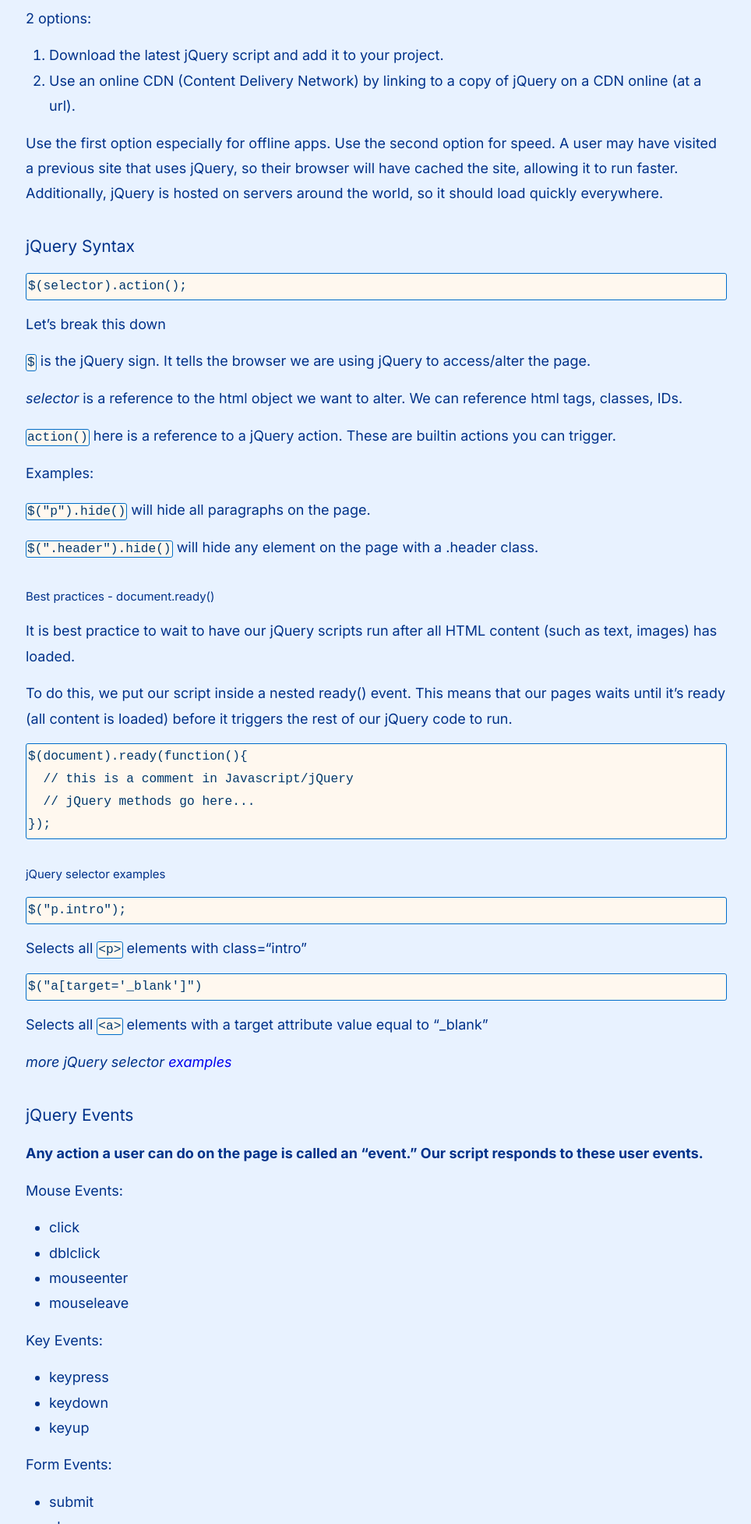
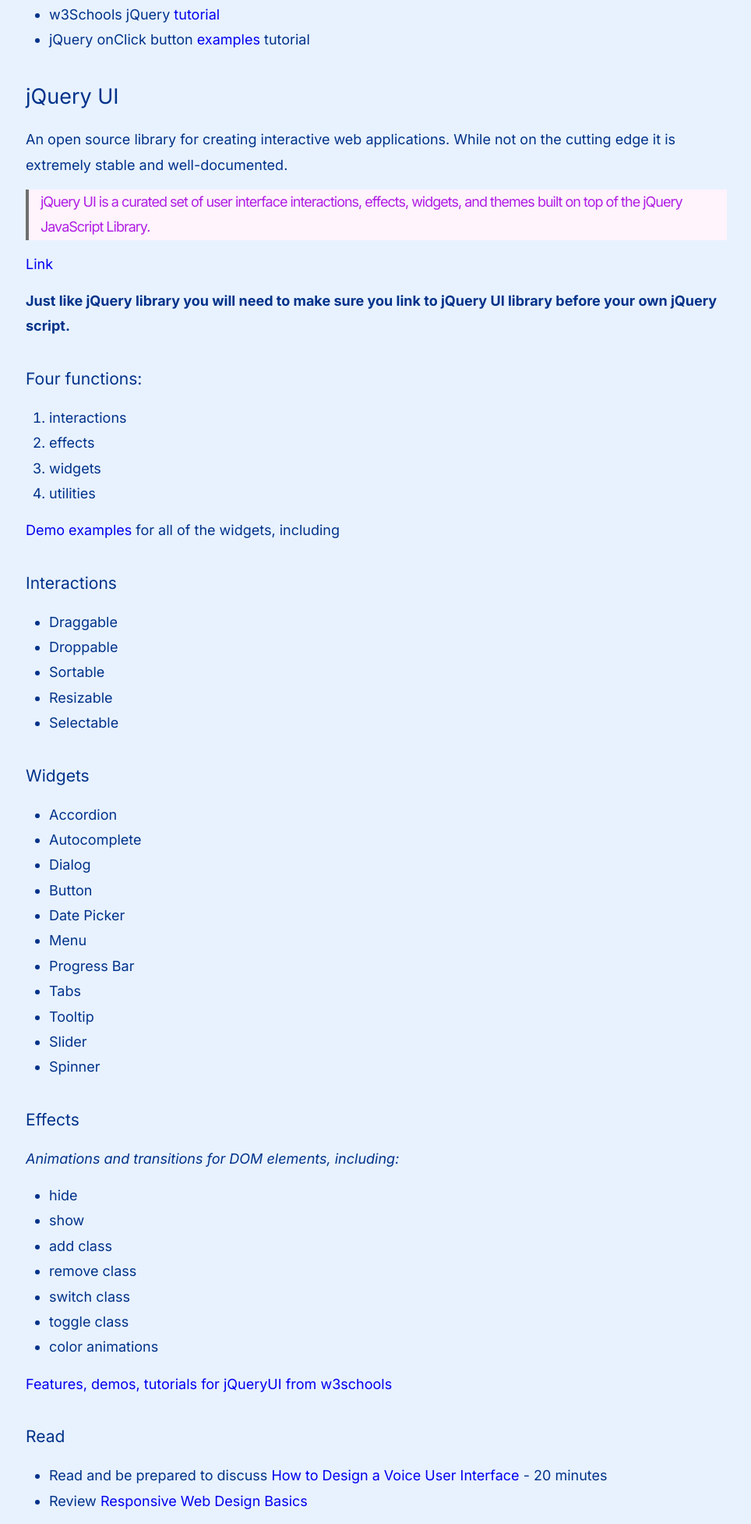
Before and after one commit to lee2sman/cui_spring2025, a plain HTML site: page docs/week8/index.html in a window 1280 px wide. Shown: the part 846-2800 px from the top of the page at 78% size, without its empty margins (157-1121 px from the left). Drawn offline with Linux system fonts and the light colour scheme.

Commit message:
update week8

```diff
--- a/docs/week8/index.html
+++ b/docs/week8/index.html
@@ -22,101 +22,6 @@
       <h1>Week 8 - Bringing it all together - Complete functional
 application</h1>
       <p><em>Date: 2025-03-12</em></p>
-      <h2 id="overview">Overview</h2>
-      <ul>
-      <li>Bringing it all together: a complete functional application
-      and interface, using HTML, CSS and Javascript.</li>
-      </ul>
-      <h2 id="scripting-with-jquery">Scripting with jQuery</h2>
-      <p>This class is not meant to be an advanced Javascript scripting
-      course. Other classes including Scripting For The Web cover
-      scripting in much more detail.</p>
-      <p>We are using the jQuery library as a simpler interface to work
-      with Javascript in the browser. This lets us quickly create usable
-      scripts to trigger events and actions in our interfaces.</p>
-      <p>jQuery is a library. It can access and alter the DOM.</p>
-      <p>jQuery provides a beginner-friendly simplified approach to
-      scripting, including a CSS-like selector system. Our scripts can
-      respond to <em>events</em> such as button presses.</p>
-      <h3 id="getting-started-with-jquery">Getting started with
-      jQuery</h3>
-      <p>2 options:</p>
-      <ol type="1">
-      <li>Download the latest jQuery script and add it to your
-      project.</li>
-      <li>Use an online CDN (Content Delivery Network) by linking to a
-      copy of jQuery on a CDN online (at a url).</li>
-      </ol>
-      <p>Use the first option especially for offline apps. Use the
-      second option for speed. A user may have visited a previous site
-      that uses jQuery, so their browser will have cached the site,
-      allowing it to run faster. Additionally, jQuery is hosted on
-      servers around the world, so it should load quickly
-      everywhere.</p>
-      <h3 id="jquery-syntax">jQuery Syntax</h3>
-      <pre><code>$(selector).action();</code></pre>
-      <p>Let’s break this down</p>
-      <p><code>$</code> is the jQuery sign. It tells the browser we are
-      using jQuery to access/alter the page.</p>
-      <p><em>selector</em> is a reference to the html object we want to
-      alter. We can reference html tags, classes, IDs.</p>
-      <p><code>action()</code> here is a reference to a jQuery action.
-      These are builtin actions you can trigger.</p>
-      <p>Examples:</p>
-      <p><code>$("p").hide()</code> will hide all paragraphs on the
-      page.</p>
-      <p><code>$(".header").hide()</code> will hide any element on the
-      page with a .header class.</p>
-      <h5 id="best-practices---document.ready">Best practices -
-      document.ready()</h5>
-      <p>It is best practice to wait to have our jQuery scripts run
-      after all HTML content (such as text, images) has loaded.</p>
-      <p>To do this, we put our script inside a nested ready() event.
-      This means that our pages waits until it’s ready (all content is
-      loaded) before it triggers the rest of our jQuery code to run.</p>
-      <pre><code>$(document).ready(function(){
-  // this is a comment in Javascript/jQuery
-  // jQuery methods go here...
-});</code></pre>
-      <h5 id="jquery-selector-examples">jQuery selector examples</h5>
-      <pre><code>$(&quot;p.intro&quot;);</code></pre>
-      <p>Selects all <code>&lt;p&gt;</code> elements with
-      class=“intro”</p>
-      <pre><code>$(&quot;a[target=&#39;_blank&#39;]&quot;)</code></pre>
-      <p>Selects all <code>&lt;a&gt;</code> elements with a target
-      attribute value equal to “_blank”</p>
-      <p><em>more jQuery selector <a
-      href="https://www.w3schools.com/jquery/jquery_selectors.asp">examples</a></em></p>
-      <h3 id="jquery-events">jQuery Events</h3>
-      <p><strong>Any action a user can do on the page is called an
-      “event.” Our script responds to these user events.</strong></p>
-      <p>Mouse Events:</p>
-      <ul>
-      <li>click</li>
-      <li>dblclick</li>
-      <li>mouseenter</li>
-      <li>mouseleave</li>
-      </ul>
-      <p>Key Events:</p>
-      <ul>
-      <li>keypress</li>
-      <li>keydown</li>
-      <li>keyup</li>
-      </ul>
-      <p>Form Events:</p>
-      <ul>
-      <li>submit</li>
-      <li>change</li>
-      <li>focus</li>
-      <li>blur</li>
-      </ul>
-      <p>Window Events:</p>
-      <ul>
-      <li>load</li>
-      <li>resize</li>
-      <li>scroll</li>
-      <li>unload</li>
-      </ul>
       <h3 id="syntax-for-jquery-events">Syntax for jQuery events</h3>
       <pre><code>$(&#39;p&#39;).click(function(){
   //action here occurs when you click on a paragraph
@@ -144,6 +49,9 @@
       tutorial</li>
       </ul>
       <h2 id="jquery-ui">jQuery UI</h2>
+      <p>An open source library for creating interactive web
+      applications. While not on the cutting edge it is extremely stable
+      and well-documented.</p>
       <blockquote>
       <p>jQuery UI is a curated set of user interface interactions,
       effects, widgets, and themes built on top of the jQuery JavaScript
@@ -153,23 +61,63 @@
       <p><strong>Just like jQuery library you will need to make sure you
       link to jQuery UI library before your own jQuery
       script.</strong></p>
-      <p><a href="https://jqueryui.com/demos/">Examples</a> for all of
-      the widgets, including</p>
+      <h3 id="four-functions">Four functions:</h3>
+      <ol type="1">
+      <li>interactions</li>
+      <li>effects</li>
+      <li>widgets</li>
+      <li>utilities</li>
+      </ol>
+      <p><a href="https://jqueryui.com/demos/">Demo examples</a> for all
+      of the widgets, including</p>
+      <h3 id="interactions">Interactions</h3>
       <ul>
-      <li>accordions, autocomplete, buttons, checkboxes, radios, date
-      pickers</li>
+      <li>Draggable</li>
+      <li>Droppable</li>
+      <li>Sortable</li>
+      <li>Resizable</li>
+      <li>Selectable</li>
       </ul>
+      <h3 id="widgets">Widgets</h3>
+      <ul>
+      <li>Accordion</li>
+      <li>Autocomplete</li>
+      <li>Dialog</li>
+      <li>Button</li>
+      <li>Date Picker</li>
+      <li>Menu</li>
+      <li>Progress Bar</li>
+      <li>Tabs</li>
+      <li>Tooltip</li>
+      <li>Slider</li>
+      <li>Spinner</li>
+      </ul>
+      <h3 id="effects">Effects</h3>
+      <p><em>Animations and transitions for DOM elements,
+      including:</em></p>
+      <ul>
+      <li>hide</li>
+      <li>show</li>
+      <li>add class</li>
+      <li>remove class</li>
+      <li>switch class</li>
+      <li>toggle class</li>
+      <li>color animations</li>
+      </ul>
+      <p><a
+      href="https://www.w3schools.blog/jquery-ui-features">Features,
+      demos, tutorials for jQueryUI from w3schools</a></p>
       <h3 id="read">Read</h3>
       <ul>
-      <li><p>Read and be prepared to talk about <a
-      href="https://www.nytimes.com/2021/03/18/style/loretta-staples-ui-design.html">A
-      Pioneer of Digital Arts Looks Back on a Defining Era</a>: Loretta
-      Staples, a U.I. designer in the 1980s and ’90s, had a front-row
-      seat to the rise of personal computing. - 10 minutes</p></li>
-      <li><p>Read and be prepared to discuss <a
+      <li>Read and be prepared to discuss <a
       href="https://www.interaction-design.org/literature/article/how-to-design-voice-user-interfaces">How
-      to Design a Voice User Interface</a> - 20 minutes</p></li>
+      to Design a Voice User Interface</a> - 20 minutes</li>
+      <li>Review <a
+      href="https://web.dev/articles/responsive-web-design-basics">Responsive
+      Web Design Basics</a></li>
       </ul>
+      <h2 id="hw">HW</h2>
+      <p>Make a mobile-responsive version of your application!</p>
       <footer> <hr>
 
 <p><em><a href="https://github.com/lee2sman/cui_spring2025">This site</a> is built using <a href="https://tildegit.org/exquisitecorp/panblog">panblog</a>. Site design by Lee Tusman (c) 2025.</em></p>
```
Also changed, not shown: docs/rss.xml (+13 -13 lines), 1 other file.
